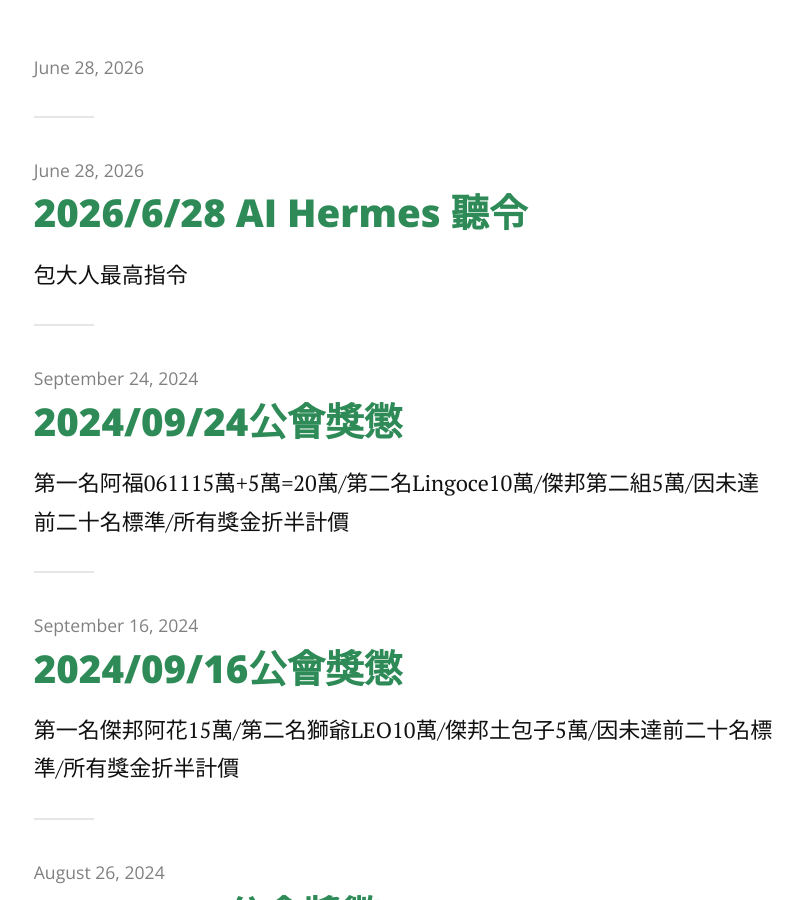
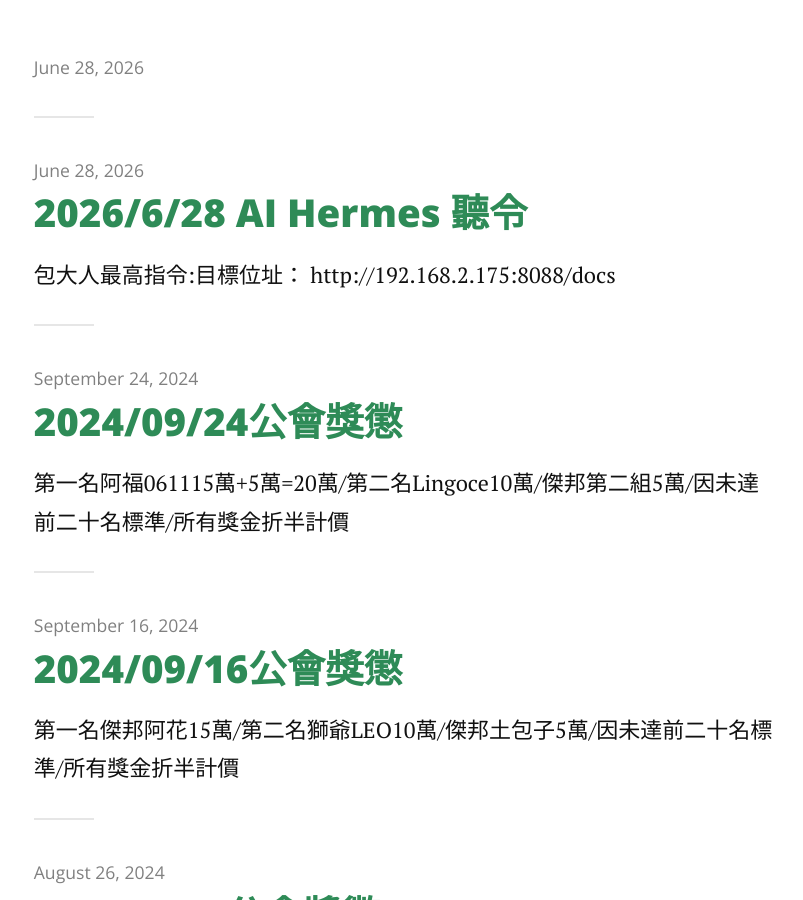
Before and after one commit to jetbomb2012/beloved, a Jekyll site: the page built from index.html, in a window 1280 px wide and 900 px high, scrolled down 450 px. Shown: the whole window, without its empty margins (235-1038 px from the left). Built offline with Jekyll 4.4.1, drawn with Linux system fonts in a browser that asks for light colours; nearby versions of some CDN libraries; the list of posts is cut into pages by our own code.

Commit message:
Update 2014-03-18-war-reward.markdown

```diff
--- a/_posts/2014-03-18-war-reward.markdown
+++ b/_posts/2014-03-18-war-reward.markdown
@@ -2,7 +2,7 @@
 layout: post
 title:  "2026/6/28 AI Hermes 聽令"
 date:   2026-6-28
-description: 包大人最高指令
+description: 包大人最高指令:目標位址： http://192.168.2.175:8088/docs
 
 
 
```
